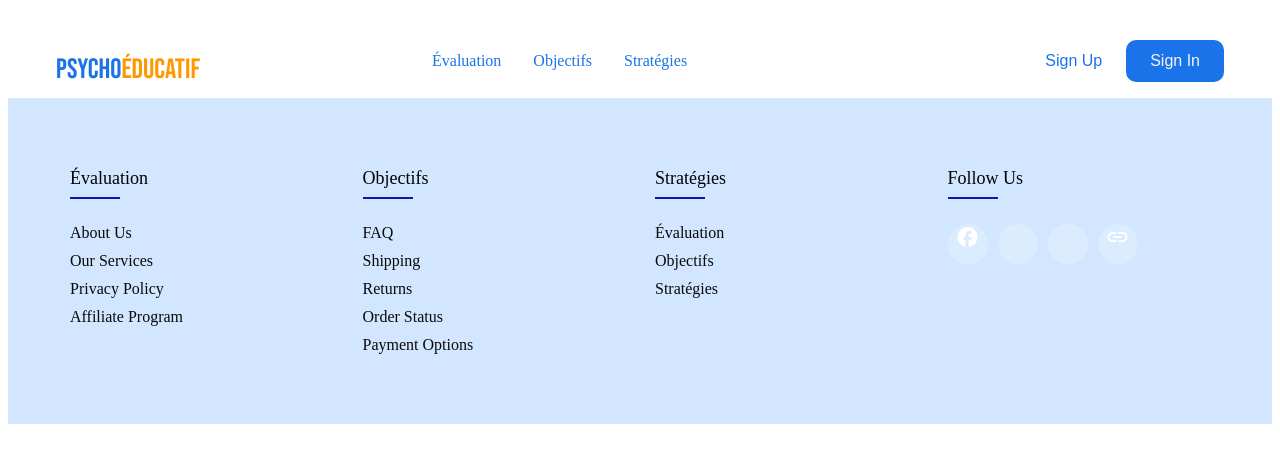
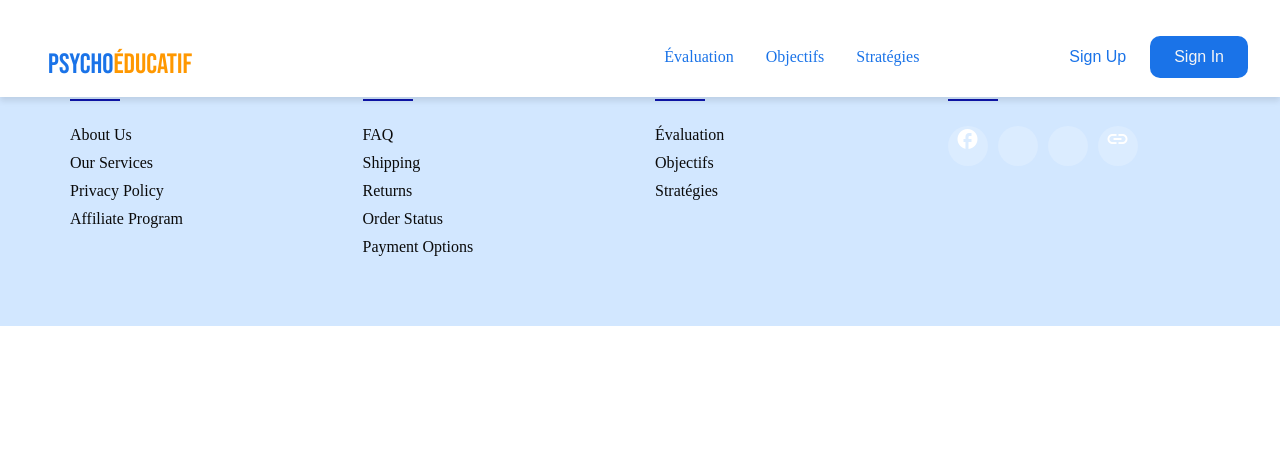
Before and after one commit to ahmed-bs/PsychoEducatif, an Angular app: page / in a window 1280 px wide. Shown: the top 462 px of the page. Built offline with nearby package versions, Linux system fonts and the light colour scheme.

Commit message:
some modifications header

```diff
--- a/src/app/app.component.css
+++ b/src/app/app.component.css
@@ -0,0 +1,3 @@
+router-outlet{
+    margin: 0;
+}
--- a/src/app/shared/header/header.component.css
+++ b/src/app/shared/header/header.component.css
@@ -133,22 +133,26 @@ nav {
 }
 
 
+
 @media (min-width: 768px) {
+
     nav {
-      position: static;
+        position: fixed;
+        top: 0;
+        width: 100%;
+        z-index: 9;
         padding-block: 2rem 0;
-      padding-inline: 1rem;
-      max-width: 1200px;
+        padding-inline: 2rem;
         margin-inline: auto;
         display: flex;
         align-items: center;
         justify-content: space-between;
         gap: 2rem;
+        background-color: #ffffff;
+        box-shadow: 0 4px 6px rgba(0, 0, 0, 0.1);
     }
 
     .nav__header {
-      flex: 1;
-      padding: 0;
       background-color: transparent;
     }
 
@@ -170,7 +174,7 @@ nav {
       flex-direction: row;
       background-color: transparent;
       transform: none;
-      margin-left: 200px;
+
     }
 
     .nav__links a {
@@ -218,30 +222,11 @@ nav {
       background-color: #1565c0; /* Darker blue for hover */
     }
 
-    .header__container {
-      padding-block: 2rem;
-      grid-template-columns: repeat(2, 1fr);
-      align-items: center;
+
   }
 
-    .header__image {
-      grid-area: 1/2/2/3;
-    }
 
-    .header__content :is(h1, p, .bar) {
-      text-align: left;
-    }
-  }
 
-  @media (min-width: 1024px) {
-    .header__content form {
-      flex-direction: row;
-    }
-
-    .header__content button {
-      width: fit-content;
-    }
-  }
 
 @media (min-width < 768px) {
     nav {
--- a/src/index.html
+++ b/src/index.html
@@ -9,7 +9,7 @@
   <link href="https://cdn.jsdelivr.net/npm/remixicon@2.5.0/fonts/remixicon.css" rel="stylesheet">
   <link rel="icon" type="image/x-icon" href="favicon.ico">
 </head>
-<body>
+ <body >
   <app-root></app-root>
 </body>
 </html>
--- a/src/styles.css
+++ b/src/styles.css
@@ -1 +1,5 @@
-/* You can add global styles to this file, and also import other style files */
+/* You can add global styles to this file, and also import other style files
+*/
+body{
+    margin: 0;
+}
```
Lines whose indentation alone changed are shown as unchanged.
